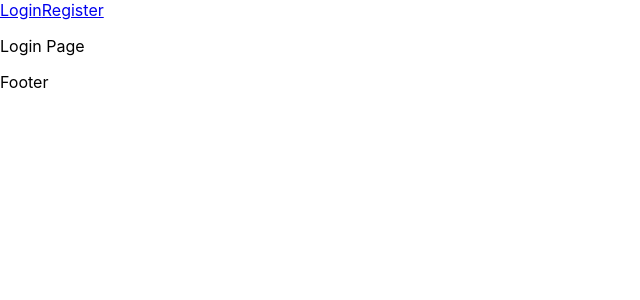
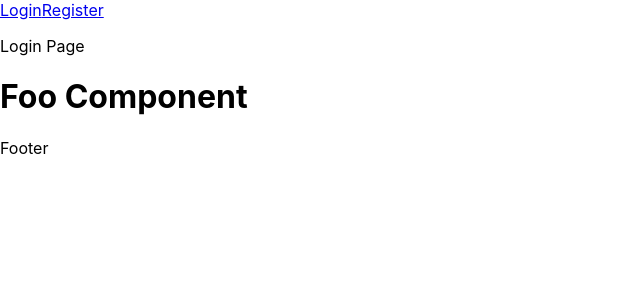
Before and after one commit to Magikmagnum/web-app, a React (Create React App) app: page / in a window 1280 px wide. Shown: the top 300 px of the page, without its empty margins (0-640 px from the left). Built offline with nearby package versions, Linux system fonts and the light colour scheme.

Commit message:
ADD Foo Component to test gh actions pipelines

```diff
--- a/src/Containers/Login/Login.tsx
+++ b/src/Containers/Login/Login.tsx
@@ -1,4 +1,5 @@
 import * as React from 'react';
+import Foo from '../../components/Foo/Foo';
 import './Login.scss';
 
 interface ILoginProps {
@@ -9,6 +10,7 @@ const Login: React.FunctionComponent<ILoginProps> = ( props ) => {
   return (
     <>
     <p>Login Page</p>
+    <Foo />
     </>
   );
 };
--- /dev/null
+++ b/src/components/Foo/Foo.tsx
@@ -0,0 +1,10 @@
+import * as React from 'react';
+
+interface IFooProps {
+}
+
+const Foo: React.FunctionComponent<IFooProps> = (props) => {
+  return<h1>Foo Component</h1>;
+};
+
+export default Foo;
```
Also changed, not shown: package.json (+4 -4 lines), 1 other file (tests, documents, lock files or other folders).
